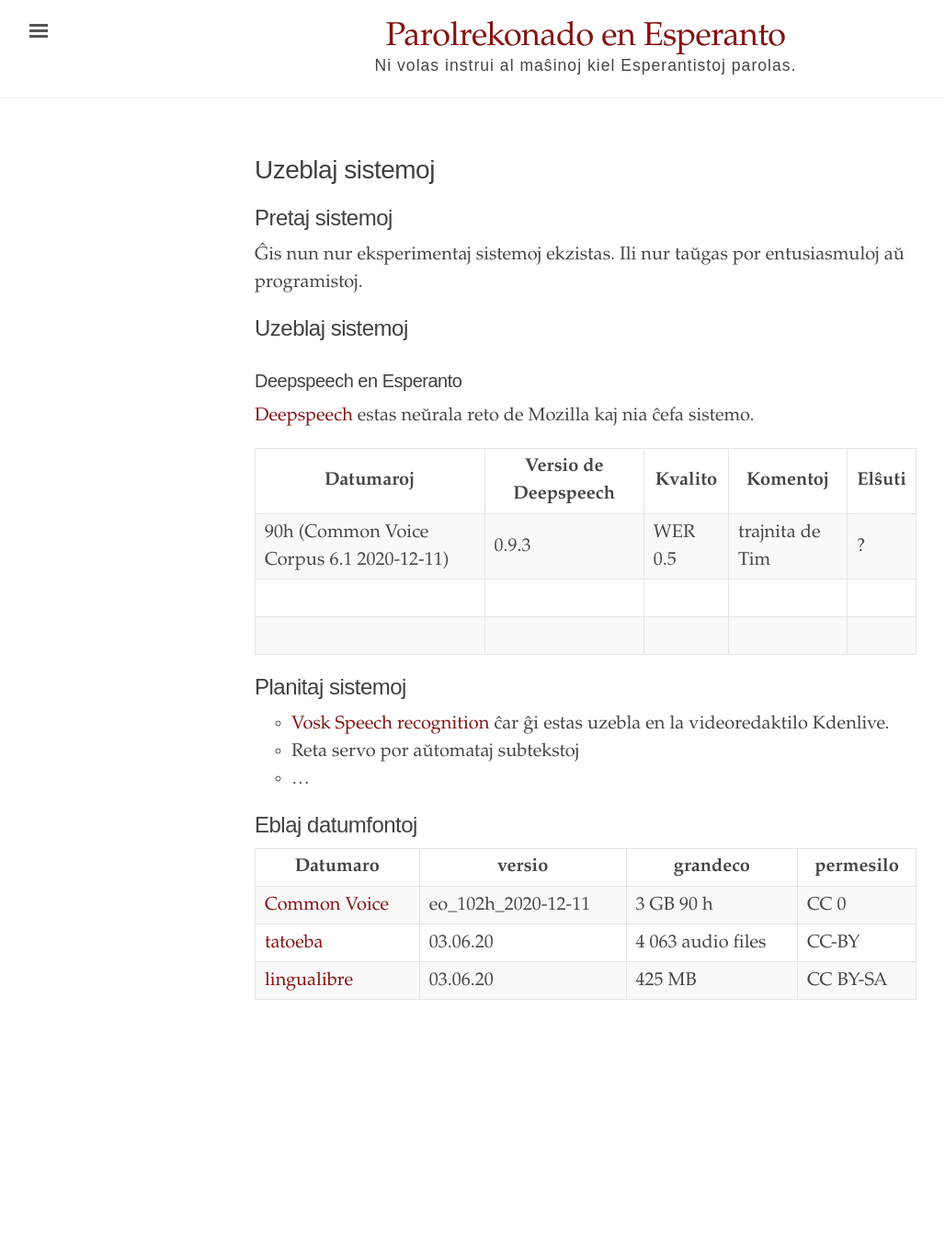
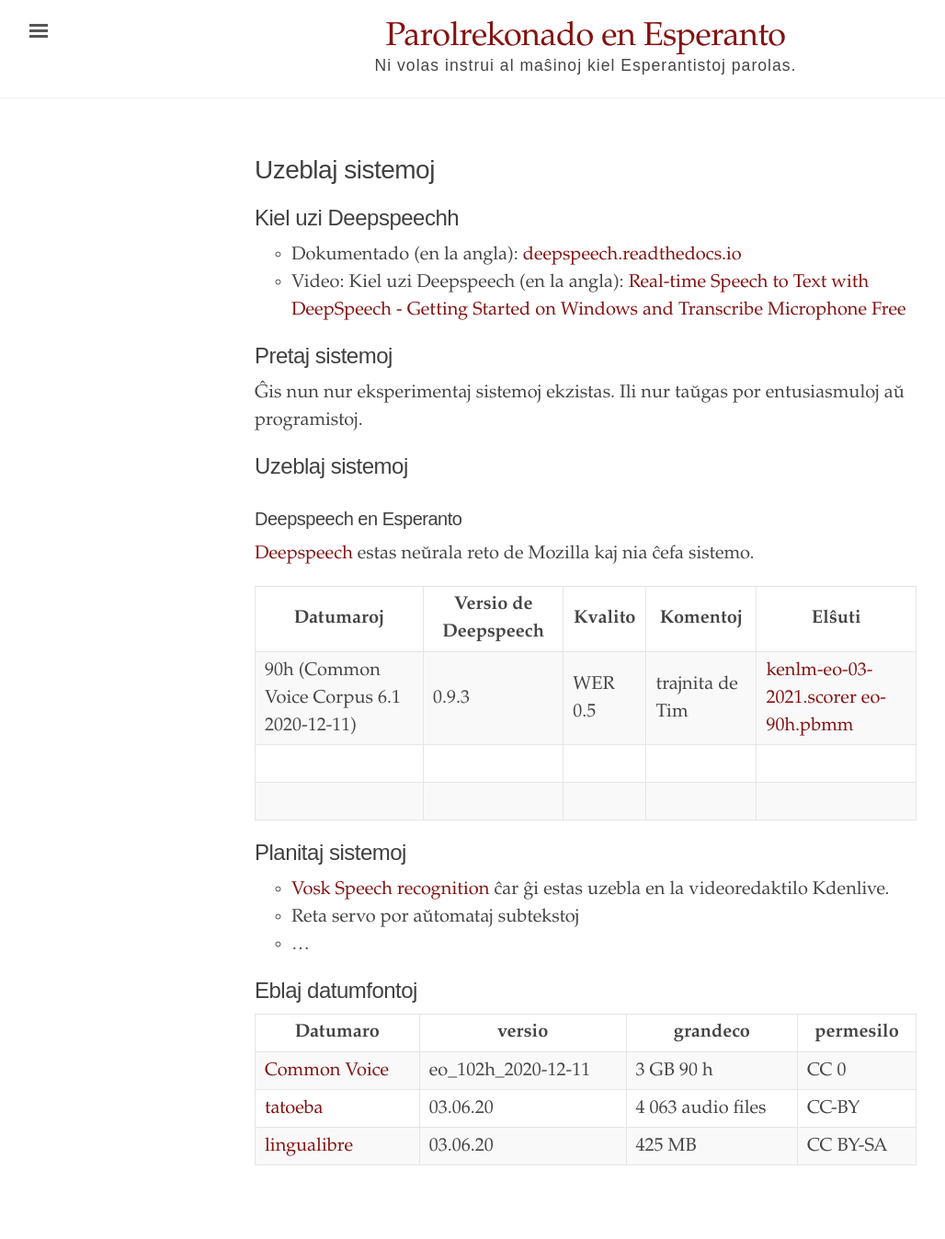
Before and after one commit to parolteknologio/parolteknologio.github.io, a Jekyll site: the page built from deepspeech.md, in a window 1280 px wide. Shown: the whole page at 92% size, without its empty margins (3-1031 px from the left). Built offline with Jekyll 4.4.1, drawn with Linux system fonts in a browser that asks for light colours; before the commit the page ends 1167 px from its top, so only the background shows below that.

Commit message:
reklamado kaj deepspeec

```diff
--- a/deepspeech.md
+++ b/deepspeech.md
@@ -2,6 +2,10 @@
 layout: page
 title: Uzeblaj sistemoj
 ---
+
+## Kiel uzi Deepspeechh
+* Dokumentado (en la angla): [deepspeech.readthedocs.io](https://deepspeech.readthedocs.io)
+* Video: Kiel uzi Deepspeech (en la angla): [Real-time Speech to Text with DeepSpeech - Getting Started on Windows and Transcribe Microphone Free](https://www.youtube.com/watch?v=c_0Q3T0XYTA)
 
 ## Pretaj sistemoj
 Ĝis nun nur eksperimentaj sistemoj ekzistas. Ili nur taŭgas por entusiasmuloj aŭ programistoj.
@@ -13,7 +17,7 @@ title: Uzeblaj sistemoj
 
 |  Datumaroj |  Versio de Deepspeech |  Kvalito |  Komentoj | Elŝuti  |
 |---|---|---|---|---|
-|  90h (Common Voice Corpus 6.1 2020-12-11) | 0.9.3  | WER 0.5  | trajnita de Tim  | ?  |
+|  90h (Common Voice Corpus 6.1 2020-12-11) | 0.9.3  | WER 0.5  | trajnita de Tim  | [kenlm-eo-03-2021.scorer](https://drive.google.com/file/d/1IpwH-ISw3EfEKbrmp9U9EfD_ykmJI41b/view?usp=sharing) [eo-90h.pbmm](https://drive.google.com/file/d/16NMp0p0Xn_Xq1nqSDzcP89baKFkxvpUb/view?usp=sharing) |
 |   |   |   |   |   |
 |   |   |   |   |   |
 
--- a/index.html
+++ b/index.html
@@ -33,6 +33,12 @@ title: "Voĉaj teknologioj por Esperantujo"
 
                     <br> Jes, por vidi frua ekzemplon de tia sistemo vizitu <a href="https://54696d21.github.io/esperantoTTS/#//">54696d21.github.io/esperantoTTS/#</a>
          </p>
+
+         <p>
+          <strong>Mi volas lerni pli pri la projekto Common Voice, kie mi trovas oficialajn informaciojn de Mozilla pri la projekto?</strong>
+
+                      <br>Plej bone legu la <a href="https://common-voice.github.io/community-playbook/">Community Playbook</a> (en la angla).
+           </p>
 
         <h2>Ligiloj</h2>
         <ul>
```
Also changed, not shown: reklamado.md (added, +11 -0 lines), ed.gemspec.
